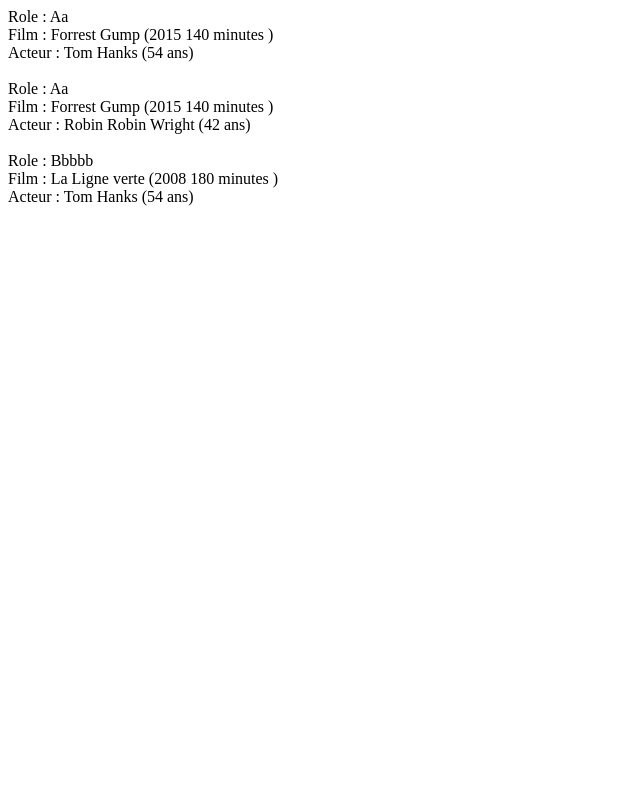
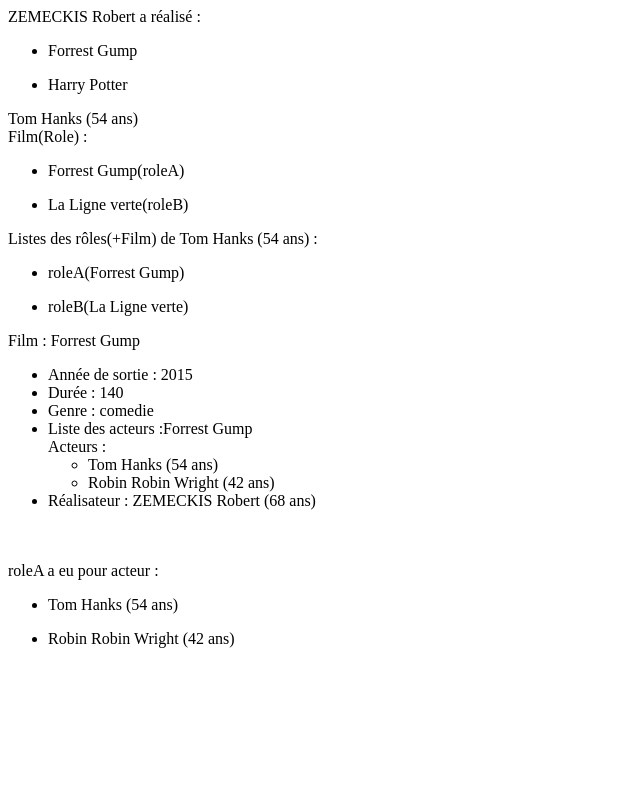
Before and after one commit to LisaF0/php, a PHP site: page / in a window 1280 px wide. Shown: the whole page, without its empty margins (0-640 px from the left). Run offline with PHP 8.4, Linux system fonts and the light colour scheme.

Commit message:
exercice Cinema OK

```diff
--- a/Exercice_CINEMA/class/Acteur.php
+++ b/Exercice_CINEMA/class/Acteur.php
@@ -1,9 +1,34 @@
 <?php
 
 class Acteur extends Personne{
+    private $castings;
+    public function __construct($nom, $prenom, $birthday){
+        parent::__construct($nom, $prenom, $birthday);
+        $this->castings = [];
+    }
 
 
-    public function construct($nom, $prenom, $birthday){
-        parent::__construct($nom, $prenom, $birthday);
+    public function addCasting($casting){
+        array_push($this->castings, $casting);
     }
+    public function getCastings(){
+        $totalCastings = "";
+        foreach($this->castings as $casting){
+            $totalCastings .="<ul><li>".$casting->getFilm()."(".$casting->getRole().")</li></ul>";
+        }
+        return $this." <br>Film(Role) :".$totalCastings;
+    }
+    public function getRoleListe(){
+        $totalRoles = "";
+        foreach($this->castings as $casting){
+            $totalRoles .= "<ul><li>".$casting->getRole()."(".$casting->getFilm().")</li></ul>";
+        }
+        return "Listes des rôles(+Film) de ".$this." : ".$totalRoles;
+    }
+
+
+
+
+
+
 }
--- a/Exercice_CINEMA/class/Casting.php
+++ b/Exercice_CINEMA/class/Casting.php
@@ -10,9 +10,10 @@
         $this->role = $role;
         $this->film = $film;
         $this->acteur = $acteur;
+        $acteur->addCasting($this);
+        $film->addCasting($this);
+        $role->addCasting($this);
     }
-
-
 
         /**
          * Get the value of role
--- a/Exercice_CINEMA/class/Film.php
+++ b/Exercice_CINEMA/class/Film.php
@@ -7,6 +7,7 @@
     private $synopsis;
     private $realisateur;
     private $genre;
+    private $castings;
 
     public function __construct(string $titre = "N/A", string $anneeSortieFR = "N/A",
                         int $duree = 0, string $synopsis = "N/A", Realisateur $realisateur,
@@ -20,6 +21,7 @@
         $realisateur->addFilms($this);
         $this->genre = $genre;
         $genre->addGenre($this);
+        $this->castings = [];
     }
 
         /**
@@ -146,16 +148,27 @@
 
         public function getInfos(){
                 return "Film : ".$this->titre."<br><ul>
-                <li>Année de sortie :  ".$this->anneeSortieFR."</li><br>
-                <li>Durée : ".$this->duree."</li><br>
-                <li>Synopsis : ".$this->synopsis."</li><br>
-                <li>Réalisateur : ".$this->realisateur."</li><br>
-                <li>Genre : ".$this->genre."</li></ul><br><br>"
-                ;
+                <li>Année de sortie :  ".$this->anneeSortieFR."</li>
+                <li>Durée : ".$this->duree."</li>
+                <li>Genre : ".$this->genre."</li>
+                <li>Liste des acteurs :".$this->getCastings()."</li>
+                <li>Réalisateur : ".$this->realisateur."</li></ul><br><br>";
         }
+
+        public function addCasting($casting){
+                array_push($this->castings, $casting);
+            }
+
+            public function getCastings(){
+                $totalActeurs = "";
+                foreach($this->castings as $casting){
+                    $totalActeurs .="<ul><li>".$casting->getActeur()."</li></ul>";
+                }
+                return $this." <br>Acteurs :".$totalActeurs;
+            }
 
         public function __toString()
         {
-                return $this->titre." (".$this->getAnneeSortieFR()." ".$this->duree." minutes )";
+                return $this->titre;
         }
 }
--- a/Exercice_CINEMA/class/Role.php
+++ b/Exercice_CINEMA/class/Role.php
@@ -2,9 +2,10 @@
 
 class Role{
     private $nomRole;
-
+    private $castings;
     public function __construct(string $nomRole = "N/A"){
         $this->nomRole = $nomRole;
+        $this->castings = [];
     }
 
         /**
@@ -27,6 +28,17 @@
                 return $this;
         }
 
+        public function addCasting($casting){
+            array_push($this->castings, $casting);
+        }
+        public function getRoleActeurs(){
+            $totalRoleActeurs = "";
+            foreach($this->castings as $casting){
+                $totalRoleActeurs .="<ul><li>".$casting->getActeur()."</li></ul>";
+            }
+            return $this." a eu pour acteur : ".$totalRoleActeurs;
+        }
+
 
         public function __toString() {
                 return $this->nomRole;
--- a/Exercice_CINEMA/index.php
+++ b/Exercice_CINEMA/index.php
@@ -25,8 +25,8 @@
 $comedie = new Genre("comedie");
 $sf = new Genre("science fiction");
 // Role
-$roleA = new Role("Aa");
-$roleB = new Role("Bbbbb");
+$roleA = new Role("roleA");
+$roleB = new Role("roleB");
 
 
 
@@ -41,6 +41,10 @@
 $cast2 = new Casting($roleA, $film1, $rw);
 $cast3 = new Casting($roleB, $film2, $th);
 
-echo $cast1;
-echo $cast2;
-echo $cast3;
+echo $realisateur1->getFilms();
+echo $th->getCastings();
+echo $th->getRoleListe();
+
+echo $film1->getInfos();
+
+echo $roleA->getRoleActeurs();
```
